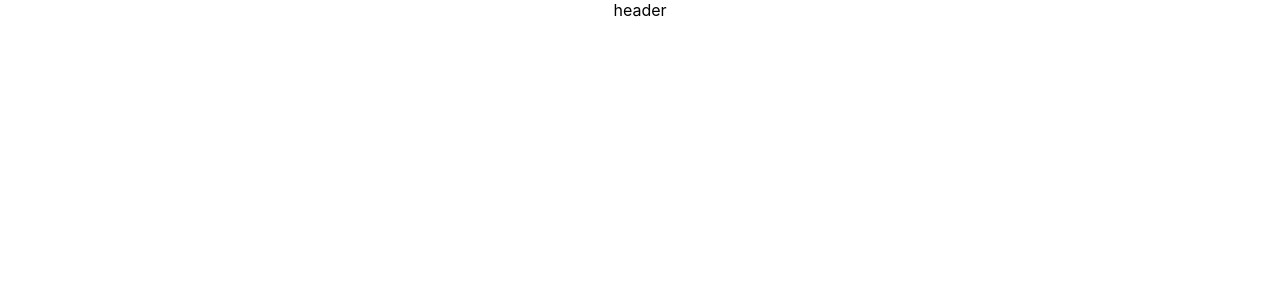
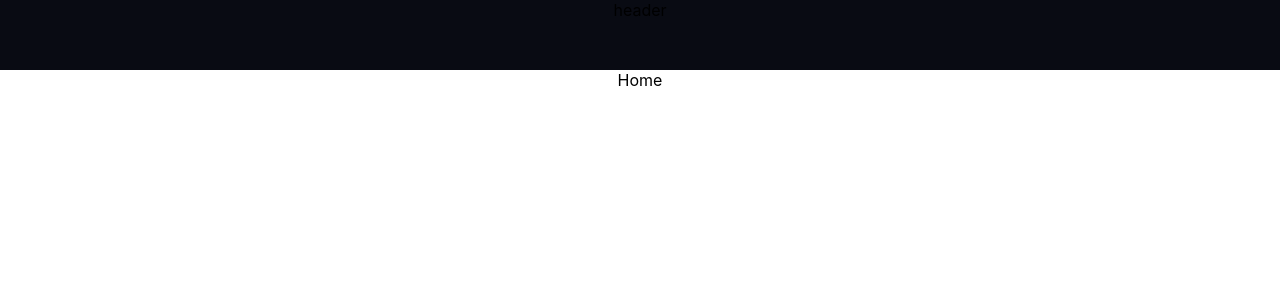
Before and after one commit to EricMbouwe/disney-plus-clone, a React (Create React App) app: page / in a window 1280 px wide. Shown: the top 300 px of the page. Built offline with nearby package versions, Linux system fonts and the light colour scheme.

Commit message:
add initial folders

```diff
--- a/package.json
+++ b/package.json
@@ -10,7 +10,8 @@
     "react": "^17.0.2",
     "react-dom": "^17.0.2",
     "react-redux": "^7.2.4",
-    "react-scripts": "4.0.3"
+    "react-scripts": "4.0.3",
+    "styled-components": "^5.3.0"
   },
   "scripts": {
     "start": "react-scripts start",
--- a/src/App.js
+++ b/src/App.js
@@ -1,11 +1,13 @@
 import React from 'react';
 import './App.css';
 import Header from './components/Header';
+import Home from './components/Home';
 
 function App() {
   return (
     <div className="App">
       <Header />
+      <Home />
     </div>
   );
 }
--- a/src/components/Header.js
+++ b/src/components/Header.js
@@ -1,11 +1,17 @@
 import React from 'react'
+import styled from 'styled-components'
 
 function Header() {
   return (
-    <div>
+    <Container>
       header
-    </div>
+    </Container>
   )
 }
 
 export default Header
+
+const Container = styled.div`
+  height: 70px;
+  background: #090b13;
+`
--- /dev/null
+++ b/src/components/Home.js
@@ -0,0 +1,11 @@
+import React from 'react'
+
+function Home() {
+  return (
+    <div>
+      Home
+    </div>
+  )
+}
+
+export default Home
```
Also changed, not shown: 1 other file (tests, documents, lock files or other folders).
